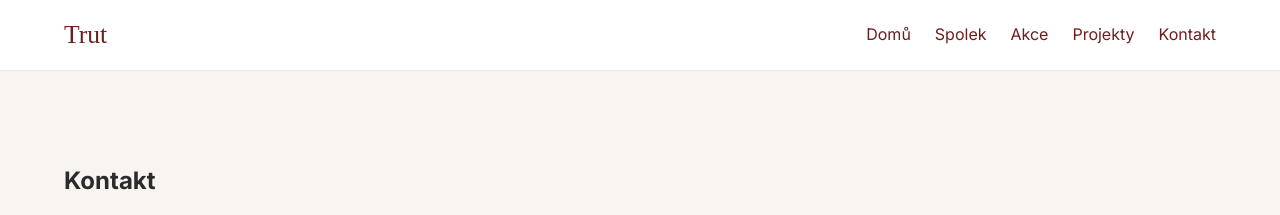
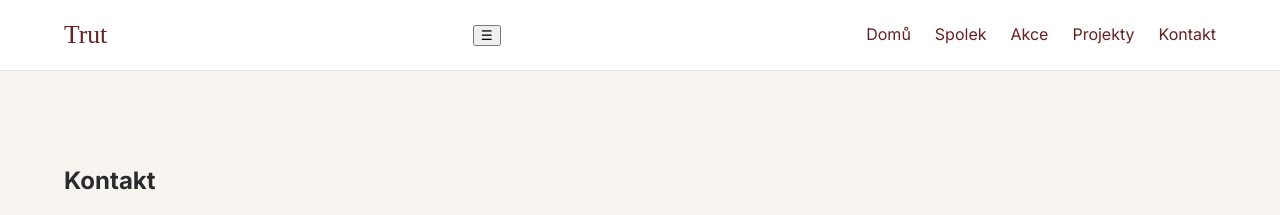
Before and after one commit to petira/trut, a Jekyll site: the page built from contact.md, in a window 1280 px wide. Shown: the top 215 px of the page. Built offline with Jekyll 4.4.1, drawn with Linux system fonts in a browser that asks for light colours; some web fonts are replaced.

Commit message:
Update navigation.html

```diff
--- a/_includes/navigation.html
+++ b/_includes/navigation.html
@@ -8,7 +8,11 @@
             </a>
         </div>
 
-        <ul>
+        <button class="nav-toggle" aria-label="Menu">
+            ☰
+        </button>
+
+        <ul class="nav-menu">
 
             {% for item in site.data.navigation %}
 
```
